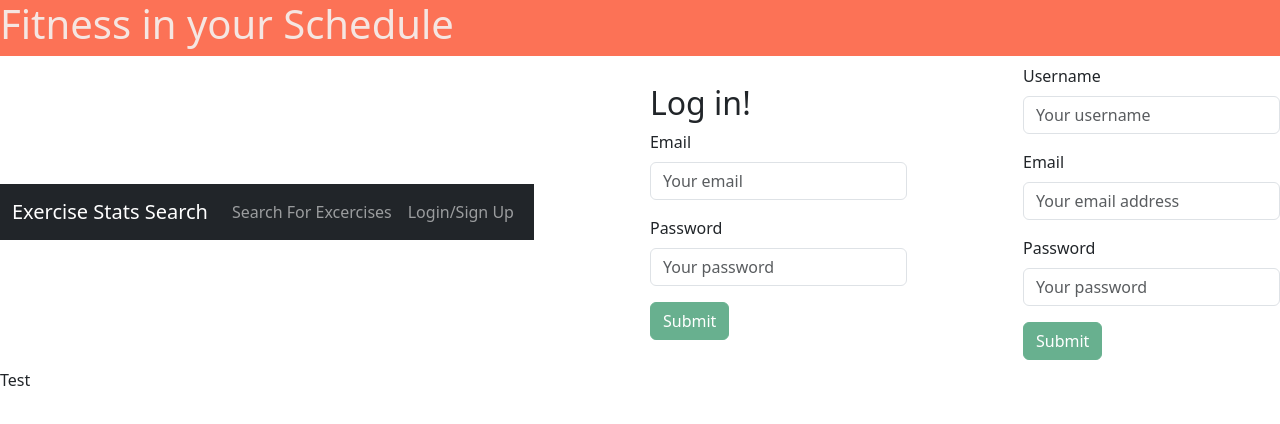
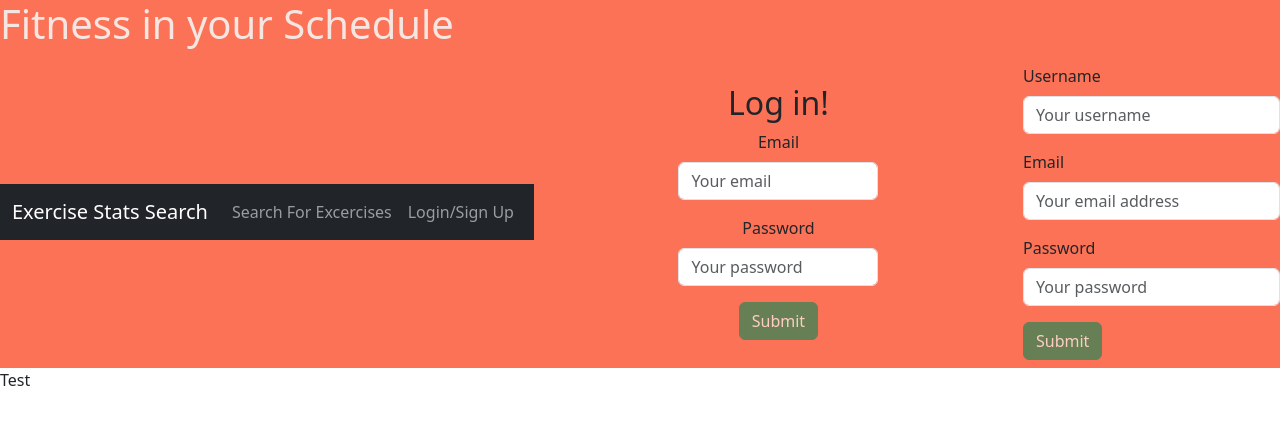
Before and after one commit to faithfechser/Fitness-in-your-Schedule, a React (Create React App) app in the folder client/: page / in a window 1280 px wide. Shown: the top 424 px of the page. Built offline with nearby package versions, Linux system fonts and the light colour scheme.

Commit message:
add css styling focusing on navbar

```diff
--- a/client/src/index.css
+++ b/client/src/index.css
@@ -15,6 +15,7 @@
     background-color:var(--background) !important;
     margin: 0;
 }
+
 /* Header styling */
 .header {
     display: flex;
@@ -22,6 +23,7 @@
     justify-content: space-between;
     background-color: var(--main);
     color:var(--background);
+    width: 100%;
 }
 
 header h1 {
@@ -30,6 +32,19 @@ header h1 {
   }
 
 /* Navigation styling */
-/* .ml-auto{
+.navbar{
+    background-color: var(--main);
+}
 
-} */
+.login-form{
+    max-width: 250px;
+    text-align: center;
+    padding:5px 25px;
+
+}
+
+.signup-form{
+    max-width: 250px;
+    text-align: center;
+    padding:5px 25px;
+}
```
